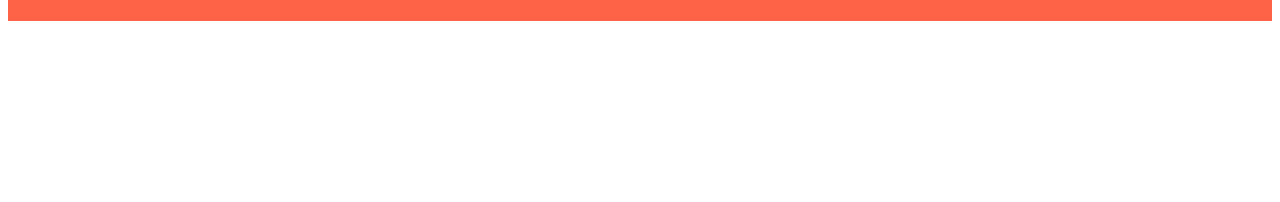
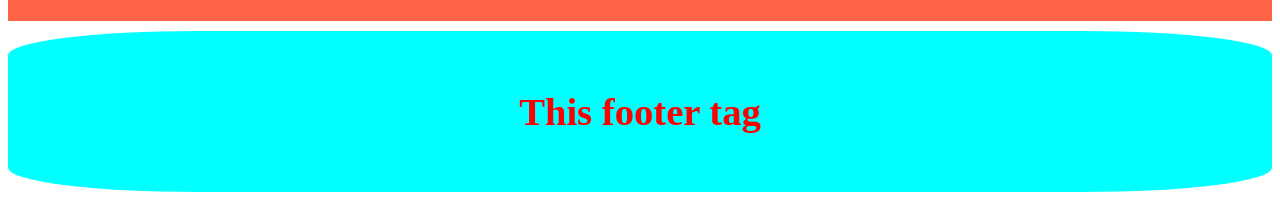
Before and after one commit to redowan11/my-simple-website, a plain HTML site: page index.html in a window 1280 px wide. Shown: the part 1316-1518 px from the top of the page. Before the commit the page ends 1347 px from the top, so only its background shows below. Drawn offline with Linux system fonts and the light colour scheme.

Commit message:
added footer text line

```diff
--- a/index.html
+++ b/index.html
@@ -31,5 +31,8 @@
         <h1>this weather Images</h1>
         <img src="images/weather.jpg" alt="">
     </div>
+    <div class="pic2">
+        <h3>This footer tag </h3>
+    </div>
 </body>
 </html>
--- a/styles/style.css
+++ b/styles/style.css
@@ -5,3 +5,9 @@ div,p,h1{
     text-align: center;
     margin-bottom: 10px;
 }
+.pic2{
+    background-color: aqua;
+    color: red;
+    font-size: 33px;
+    border-radius: 15%;
+}
```
